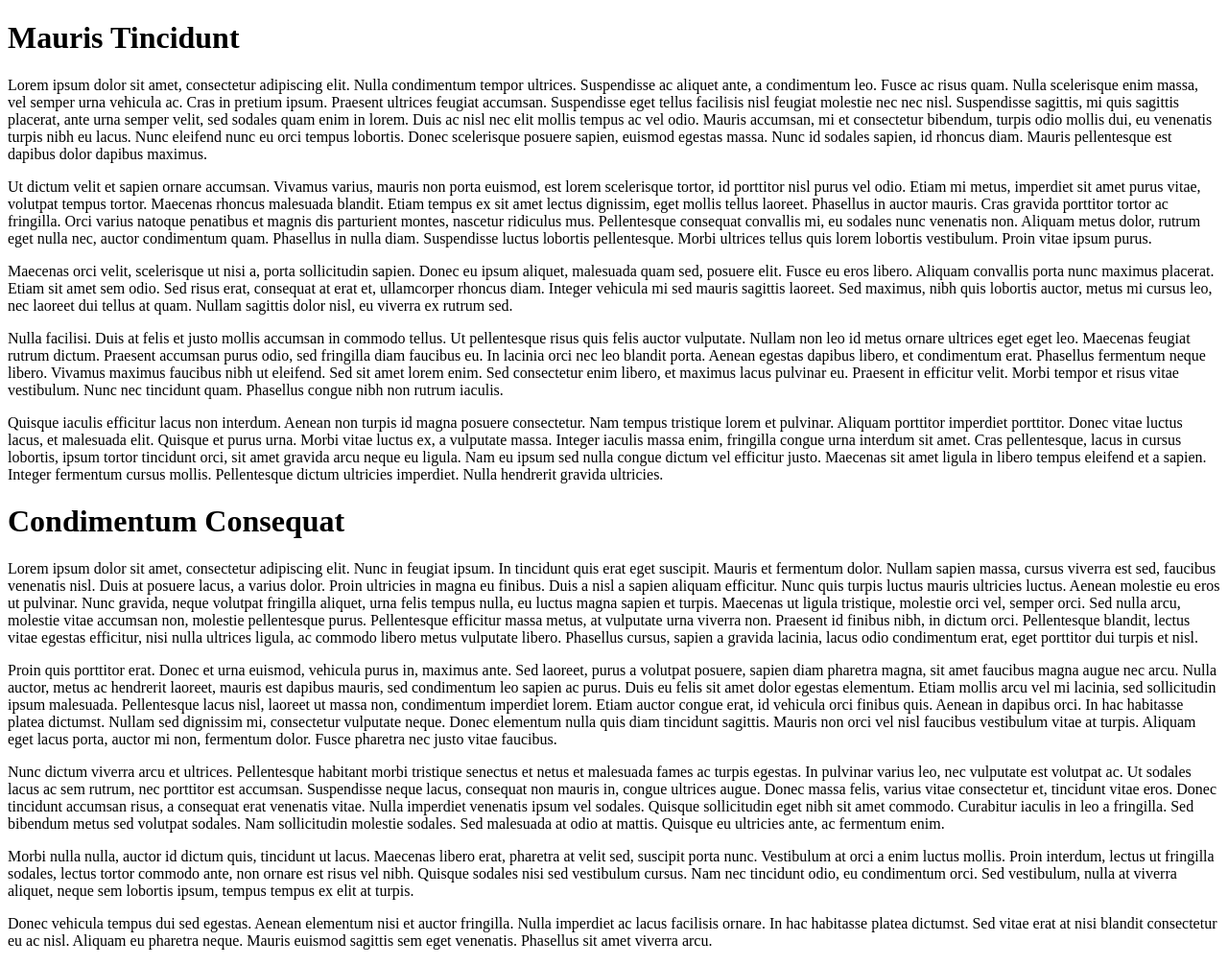
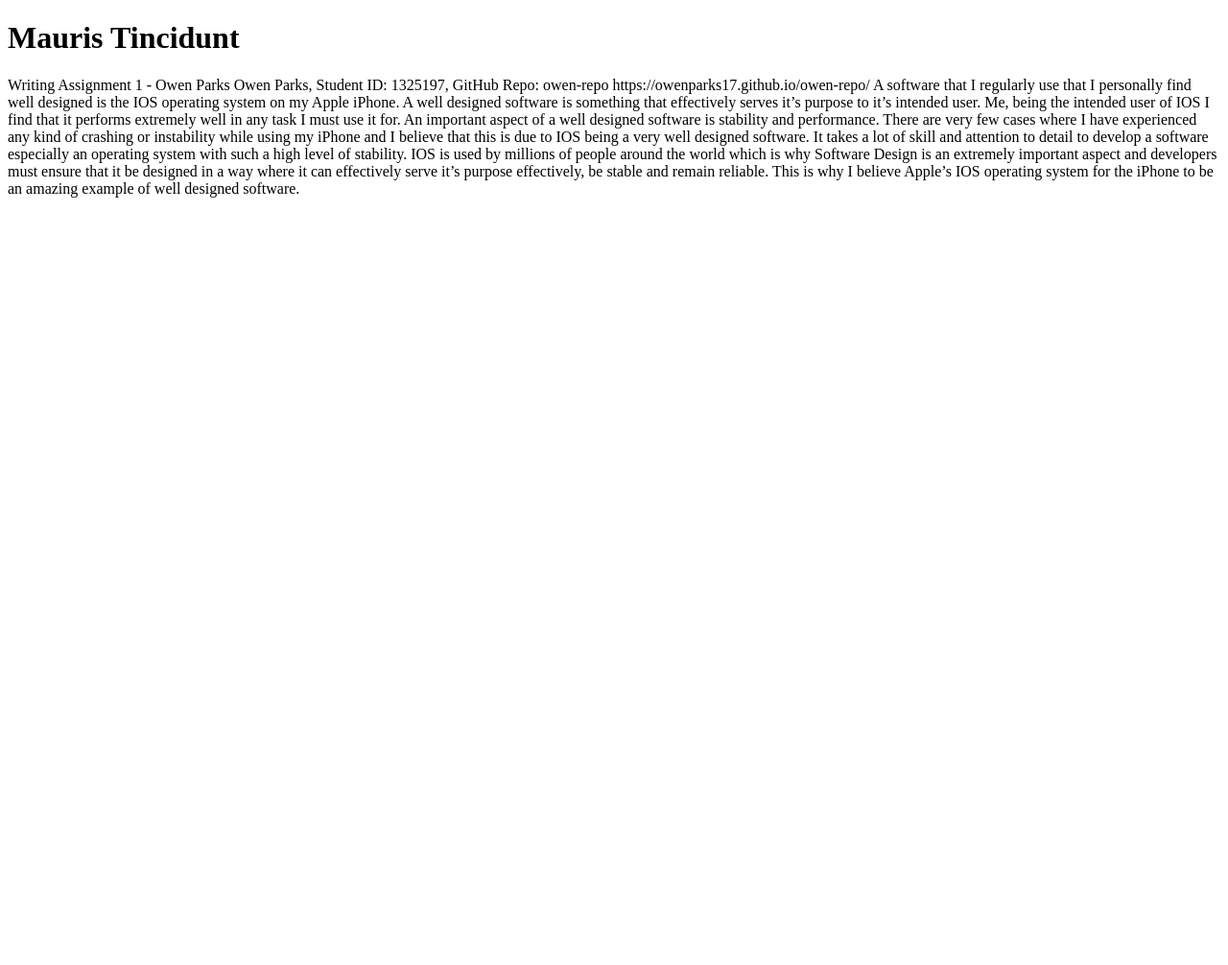
Before and after one commit to OwenParks17/owen-repo, a plain HTML site: page index.html in a window 1280 px wide. Shown: the whole page at 96% size. After the commit the page ends 800 px from the top, so only its background shows below. Drawn offline with Linux system fonts and the light colour scheme.

Commit message:
Added assignment 1 paragraph

```diff
--- a/index.html
+++ b/index.html
@@ -8,72 +8,28 @@
 
 <body>
   <h1>Mauris Tincidunt</h1>
-  <p>Lorem ipsum dolor sit amet, consectetur adipiscing elit. Nulla condimentum tempor ultrices. Suspendisse ac aliquet
-    ante, a condimentum leo. Fusce ac risus quam. Nulla scelerisque enim massa, vel semper urna vehicula ac. Cras in
-    pretium ipsum. Praesent ultrices feugiat accumsan. Suspendisse eget tellus facilisis nisl feugiat molestie nec nec
-    nisl. Suspendisse sagittis, mi quis sagittis placerat, ante urna semper velit, sed sodales quam enim in lorem. Duis
-    ac nisl nec elit mollis tempus ac vel odio. Mauris accumsan, mi et consectetur bibendum, turpis odio mollis dui, eu
-    venenatis turpis nibh eu lacus. Nunc eleifend nunc eu orci tempus lobortis. Donec scelerisque posuere sapien,
-    euismod egestas massa. Nunc id sodales sapien, id rhoncus diam. Mauris pellentesque est dapibus dolor dapibus
-    maximus.</p>
-  <p>Ut dictum velit et sapien ornare accumsan. Vivamus varius, mauris non porta euismod, est lorem scelerisque tortor,
-    id porttitor nisl purus vel odio. Etiam mi metus, imperdiet sit amet purus vitae, volutpat tempus tortor. Maecenas
-    rhoncus malesuada blandit. Etiam tempus ex sit amet lectus dignissim, eget mollis tellus laoreet. Phasellus in
-    auctor mauris. Cras gravida porttitor tortor ac fringilla. Orci varius natoque penatibus et magnis dis parturient
-    montes, nascetur ridiculus mus. Pellentesque consequat convallis mi, eu sodales nunc venenatis non. Aliquam metus
-    dolor, rutrum eget nulla nec, auctor condimentum quam. Phasellus in nulla diam. Suspendisse luctus lobortis
-    pellentesque. Morbi ultrices tellus quis lorem lobortis vestibulum. Proin vitae ipsum purus.</p>
-  <p>Maecenas orci velit, scelerisque ut nisi a, porta sollicitudin sapien. Donec eu ipsum aliquet, malesuada quam sed,
-    posuere elit. Fusce eu eros libero. Aliquam convallis porta nunc maximus placerat. Etiam sit amet sem odio. Sed
-    risus erat, consequat at erat et, ullamcorper rhoncus diam. Integer vehicula mi sed mauris sagittis laoreet. Sed
-    maximus, nibh quis lobortis auctor, metus mi cursus leo, nec laoreet dui tellus at quam. Nullam sagittis dolor nisl,
-    eu viverra ex rutrum sed.</p>
-  <p>Nulla facilisi. Duis at felis et justo mollis accumsan in commodo tellus. Ut pellentesque risus quis felis auctor
-    vulputate. Nullam non leo id metus ornare ultrices eget eget leo. Maecenas feugiat rutrum dictum. Praesent accumsan
-    purus odio, sed fringilla diam faucibus eu. In lacinia orci nec leo blandit porta. Aenean egestas dapibus libero, et
-    condimentum erat. Phasellus fermentum neque libero. Vivamus maximus faucibus nibh ut eleifend. Sed sit amet lorem
-    enim. Sed consectetur enim libero, et maximus lacus pulvinar eu. Praesent in efficitur velit. Morbi tempor et risus
-    vitae vestibulum. Nunc nec tincidunt quam. Phasellus congue nibh non rutrum iaculis.</p>
-  <p>Quisque iaculis efficitur lacus non interdum. Aenean non turpis id magna posuere consectetur. Nam tempus tristique
-    lorem et pulvinar. Aliquam porttitor imperdiet porttitor. Donec vitae luctus lacus, et malesuada elit. Quisque et
-    purus urna. Morbi vitae luctus ex, a vulputate massa. Integer iaculis massa enim, fringilla congue urna interdum sit
-    amet. Cras pellentesque, lacus in cursus lobortis, ipsum tortor tincidunt orci, sit amet gravida arcu neque eu
-    ligula. Nam eu ipsum sed nulla congue dictum vel efficitur justo. Maecenas sit amet ligula in libero tempus eleifend
-    et a sapien. Integer fermentum cursus mollis. Pellentesque dictum ultricies imperdiet. Nulla hendrerit gravida
-    ultricies.</p>
-  <h1>Condimentum Consequat</h1>
-  <p>Lorem ipsum dolor sit amet, consectetur adipiscing elit. Nunc in feugiat ipsum. In tincidunt quis erat eget
-    suscipit. Mauris et fermentum dolor. Nullam sapien massa, cursus viverra est sed, faucibus venenatis nisl. Duis at
-    posuere lacus, a varius dolor. Proin ultricies in magna eu finibus. Duis a nisl a sapien aliquam efficitur. Nunc
-    quis turpis luctus mauris ultricies luctus. Aenean molestie eu eros ut pulvinar. Nunc gravida, neque volutpat
-    fringilla aliquet, urna felis tempus nulla, eu luctus magna sapien et turpis. Maecenas ut ligula tristique, molestie
-    orci vel, semper orci. Sed nulla arcu, molestie vitae accumsan non, molestie pellentesque purus. Pellentesque
-    efficitur massa metus, at vulputate urna viverra non. Praesent id finibus nibh, in dictum orci. Pellentesque
-    blandit, lectus vitae egestas efficitur, nisi nulla ultrices ligula, ac commodo libero metus vulputate libero.
-    Phasellus cursus, sapien a gravida lacinia, lacus odio condimentum erat, eget porttitor dui turpis et nisl.</p>
-  <p>Proin quis porttitor erat. Donec et urna euismod, vehicula purus in, maximus ante. Sed laoreet, purus a volutpat
-    posuere, sapien diam pharetra magna, sit amet faucibus magna augue nec arcu. Nulla auctor, metus ac hendrerit
-    laoreet, mauris est dapibus mauris, sed condimentum leo sapien ac purus. Duis eu felis sit amet dolor egestas
-    elementum. Etiam mollis arcu vel mi lacinia, sed sollicitudin ipsum malesuada. Pellentesque lacus nisl, laoreet ut
-    massa non, condimentum imperdiet lorem. Etiam auctor congue erat, id vehicula orci finibus quis. Aenean in dapibus
-    orci. In hac habitasse platea dictumst. Nullam sed dignissim mi, consectetur vulputate neque. Donec elementum nulla
-    quis diam tincidunt sagittis. Mauris non orci vel nisl faucibus vestibulum vitae at turpis. Aliquam eget lacus
-    porta, auctor mi non, fermentum dolor. Fusce pharetra nec justo vitae faucibus.</p>
-  <p>Nunc dictum viverra arcu et ultrices. Pellentesque habitant morbi tristique senectus et netus et malesuada fames ac
-    turpis egestas. In pulvinar varius leo, nec vulputate est volutpat ac. Ut sodales lacus ac sem rutrum, nec porttitor
-    est accumsan. Suspendisse neque lacus, consequat non mauris in, congue ultrices augue. Donec massa felis, varius
-    vitae consectetur et, tincidunt vitae eros. Donec tincidunt accumsan risus, a consequat erat venenatis vitae. Nulla
-    imperdiet venenatis ipsum vel sodales. Quisque sollicitudin eget nibh sit amet commodo. Curabitur iaculis in leo a
-    fringilla. Sed bibendum metus sed volutpat sodales. Nam sollicitudin molestie sodales. Sed malesuada at odio at
-    mattis. Quisque eu ultricies ante, ac fermentum enim.</p>
-  <p>Morbi nulla nulla, auctor id dictum quis, tincidunt ut lacus. Maecenas libero erat, pharetra at velit sed, suscipit
-    porta nunc. Vestibulum at orci a enim luctus mollis. Proin interdum, lectus ut fringilla sodales, lectus tortor
-    commodo ante, non ornare est risus vel nibh. Quisque sodales nisi sed vestibulum cursus. Nam nec tincidunt odio, eu
-    condimentum orci. Sed vestibulum, nulla at viverra aliquet, neque sem lobortis ipsum, tempus tempus ex elit at
-    turpis.</p>
-  <p>Donec vehicula tempus dui sed egestas. Aenean elementum nisi et auctor fringilla. Nulla imperdiet ac lacus
-    facilisis ornare. In hac habitasse platea dictumst. Sed vitae erat at nisi blandit consectetur eu ac nisl. Aliquam
-    eu pharetra neque. Mauris euismod sagittis sem eget venenatis. Phasellus sit amet viverra arcu.</p>
+  <p>
+                    Writing Assignment 1 - Owen Parks
+
+
+  Owen Parks, Student ID: 1325197, GitHub Repo: owen-repo
+  https://owenparks17.github.io/owen-repo/
+
+
+    A software that I regularly use that I personally find well designed is the IOS
+operating system on my Apple iPhone. A well designed software is something that
+effectively serves it’s purpose to it’s intended user. Me, being the intended user of
+IOS I find that it performs extremely well in any task I must use it for. An important
+aspect of a well designed software is stability and performance. There are very
+few cases where I have experienced any kind of crashing or instability while using
+my iPhone and I believe that this is due to IOS being a very well designed
+software. It takes a lot of skill and attention to detail to develop a software
+especially an operating system with such a high level of stability. IOS is used by
+millions of people around the world which is why Software Design is an extremely
+important aspect and developers must ensure that it be designed in a way where it
+can effectively serve it’s purpose effectively, be stable and remain reliable. This is
+why I believe Apple’s IOS operating system for the iPhone to be an amazing
+example of well designed software.</p>
 </body>
 
 </html>
```
